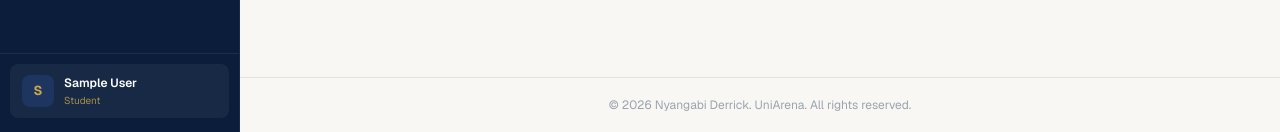
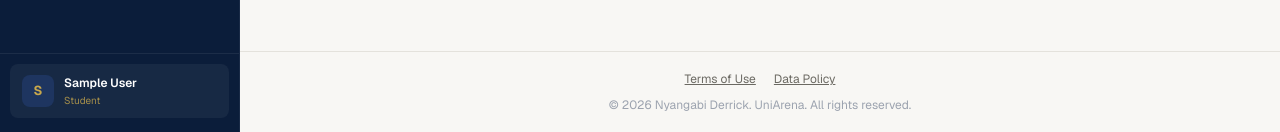
Before and after one commit to NyangabiDerrick/UniArena, a Next.js app in the folder frontend/: page /news in a window 1280 px wide. Shown: the part 668-800 px from the top of the page. Built offline with nearby package versions, Linux system fonts and the light colour scheme; no server answers; sample sign-in values are in the browser's storage.

Commit message:
feat: terms and data policy links in the footer

```diff
--- a/frontend/src/components/layout/MainLayout.tsx
+++ b/frontend/src/components/layout/MainLayout.tsx
@@ -3,8 +3,11 @@
 import { useSession } from "next-auth/react"
 import { useRouter } from "next/navigation"
 import { useEffect } from "react"
+import Link from "next/link"
 import Sidebar from "./Sidebar"
 import Navbar from "./Navbar"
+
+const footerLink: React.CSSProperties = { color: "#6B6962", textDecoration: "underline" }
 
 export default function MainLayout({ children }: { children: React.ReactNode }) {
   const { data: session, status } = useSession()
@@ -44,6 +47,10 @@ export default function MainLayout({ children }: { children: React.ReactNode })
           borderTop: "1px solid #E4E2DC",
           fontSize: 12, color: "#9CA3AF", textAlign: "center"
         }}>
+          <div style={{ display: "flex", justifyContent: "center", gap: 18, marginBottom: 8 }}>
+            <Link href="/legal/terms" target="_blank" rel="noopener noreferrer" style={footerLink}>Terms of Use</Link>
+            <Link href="/legal/privacy" target="_blank" rel="noopener noreferrer" style={footerLink}>Data Policy</Link>
+          </div>
           © 2026 Nyangabi Derrick. UniArena. All rights reserved.
         </footer>
       </main>
```
